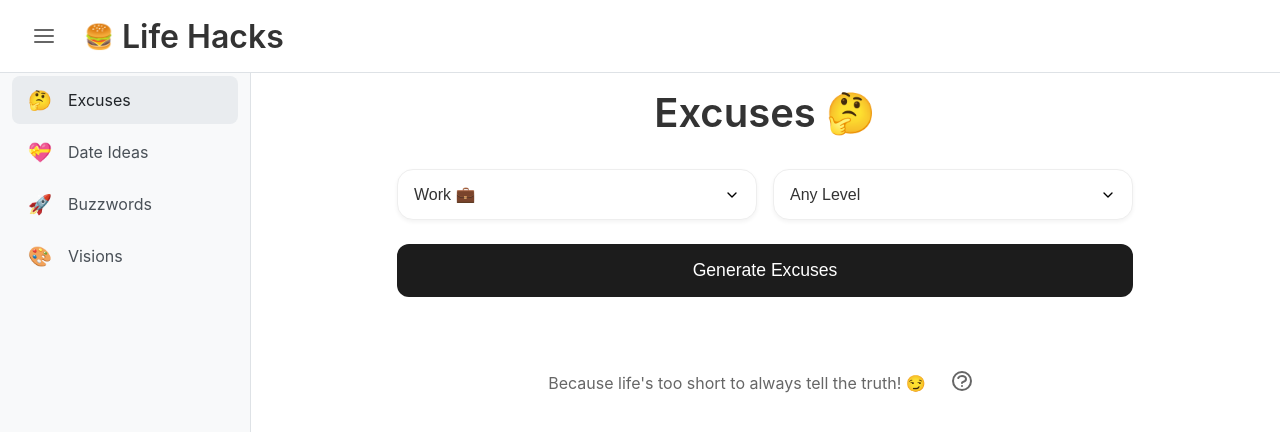
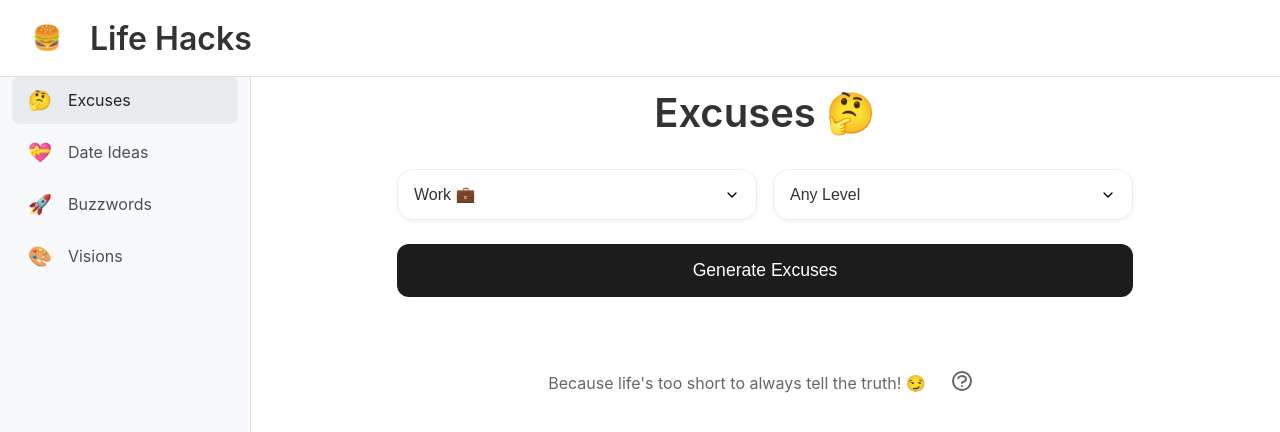
Before and after one commit to itainatural/excuse-machine, a React (Create React App) app: page / in a window 1280 px wide. Shown: the top 432 px of the page. Built offline with nearby package versions, Linux system fonts and the light colour scheme.

Commit message:
feat: replace menu icon with burger emoji

```diff
--- a/src/App.css
+++ b/src/App.css
@@ -33,9 +33,12 @@
   display: flex;
   align-items: center;
   justify-content: center;
-  color: #666;
-  transition: color 0.3s ease;
-  font-size: 1.25rem;
+  font-size: 1.5rem;
+  transition: transform 0.2s ease;
+}
+
+.menu-button:hover {
+  transform: scale(1.1);
 }
 
 .menu-button:hover {
--- a/src/App.js
+++ b/src/App.js
@@ -7,11 +7,7 @@ import excuses from './data/excuses.json';
 import dateIdeas from './data/dateIdeas.json';
 import buzzwords from './data/buzzwords.json';
 
-const MenuIcon = () => (
-  <svg width="24" height="24" viewBox="0 0 24 24" fill="none" stroke="currentColor" strokeWidth="2">
-    <path d="M3 6h18M3 12h18M3 18h18" strokeLinecap="round" />
-  </svg>
-);
+
 
 const QuestionIcon = () => (
   <svg width="24" height="24" viewBox="0 0 24 24" fill="none" stroke="currentColor" strokeWidth="2">
@@ -100,9 +96,8 @@ function App() {
           onClick={() => setSidebarOpen(!isSidebarOpen)}
           aria-label="Toggle menu"
         >
-          <MenuIcon />
+          🍔
         </button>
-        <span style={{ fontSize: '1.5rem' }}>🍔</span>
         <h1>Life Hacks</h1>
       </nav>
       <div className="app-layout">
```
